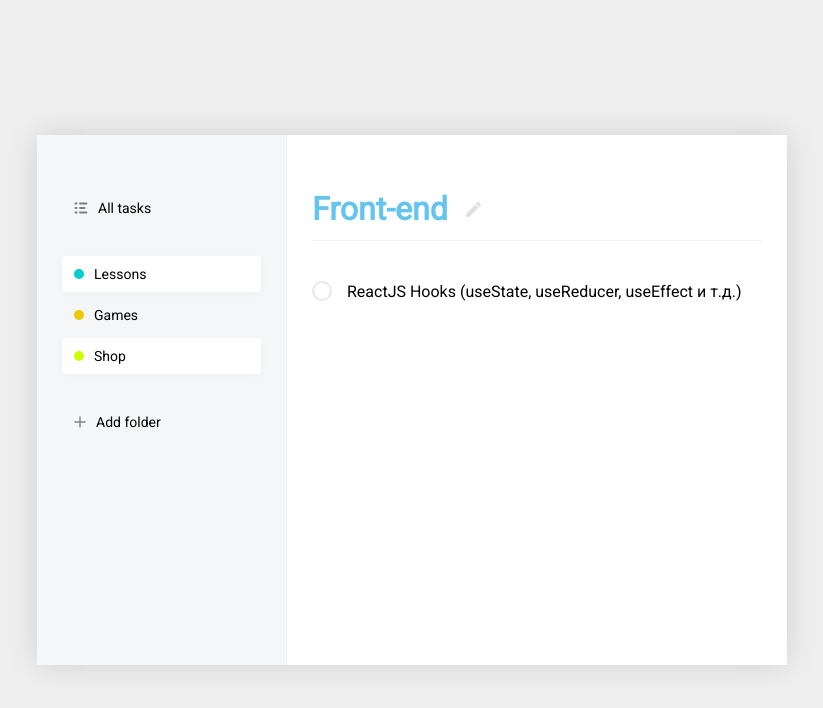
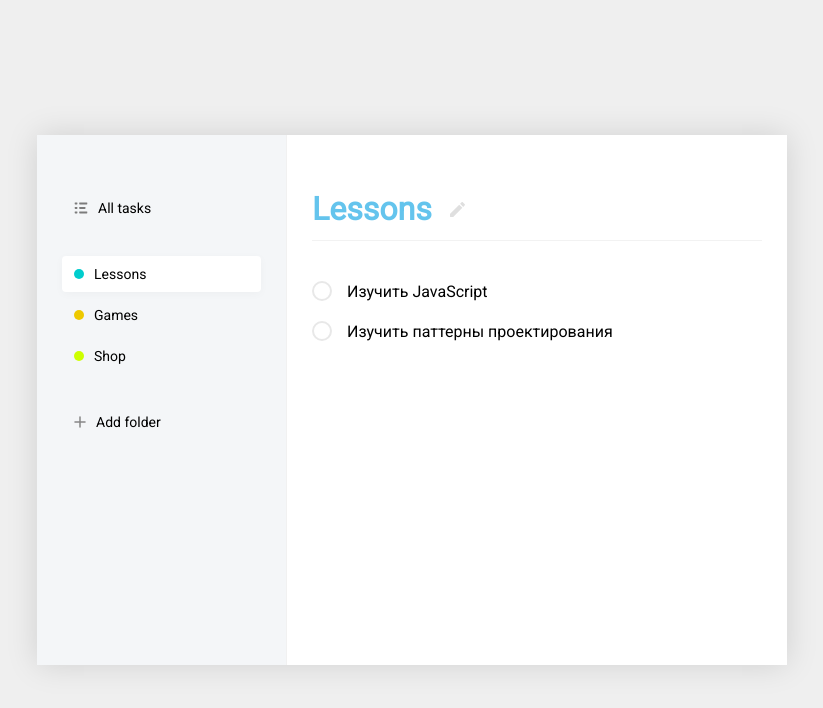
Before and after one commit to khasanov-yevhenii/react-todo-app, a React (Create React App) app: page / in a window 1280 px wide. Shown: the top 708 px of the page, without its empty margins (228-1051 px from the left). Built offline with nearby package versions, Linux system fonts and the light colour scheme.

Commit message:
Added showing folder content

```diff
--- a/src/App.js
+++ b/src/App.js
@@ -50,19 +50,31 @@ const baseFolders = [
         id: 1,
         title: 'Lessons',
         colorId: 7,
-        active: true
+        active: true,
+        tasks: [
+            {
+                id: 1,
+                content: 'Изучить JavaScript',
+                completed: false
+            },
+            {
+                id: 2,
+                content: 'Изучить паттерны проектирования',
+                completed: true
+            }
+        ]
     },
     {
-        id: 1,
+        id: 2,
         title: 'Games',
         colorId: 6,
         active: false
     },
     {
-        id: 1,
+        id: 3,
         title: 'Shop',
         colorId: 3,
-        active: true
+        active: false
     }
 ]
 
@@ -77,8 +89,9 @@ function App() {
         setFolders(newFolders);
     }
 
-    const onRemoveFolder = (obj) => {
-        console.log(obj);
+    const onRemoveFolder = (id) => {
+        const newFolders = folders.filter(folder => folder.id !== id);
+        setFolders(newFolders);
     }
 
     return (
@@ -91,10 +104,10 @@ function App() {
                         active: false
                     }
                 ]}/>
-                <Folders items={folders} onRemoveFolder={onRemoveFolder}/>
+                <Folders folders={folders} onRemoveFolder={onRemoveFolder}/>
                 <AddButton onCreateFolder={onCreateFolder}/>
             </div>
-            <Main/>
+            <Main folders={folders}/>
         </div>
     );
 }
--- a/src/components/Folders/Folders.js
+++ b/src/components/Folders/Folders.js
@@ -7,12 +7,12 @@ const Folders = (props) => {
     return (
         <ul className="todo__items">
             {
-                props.items.map(item => (
-                    <li className={item.active ? 'active' : ''} key={item.title}>
-                        <span className={"badge " + item.color}/>
-                        <span className="folder-title">{item.title}</span>
+                props.folders.map(folder => (
+                    <li className={folder.active ? 'active' : ''} key={folder.title}>
+                        <span className={"badge " + folder.color}/>
+                        <span className="folder-title">{folder.title}</span>
                         <img onClick={() => {
-                            props.onRemoveFolder(item);
+                            props.onRemoveFolder(folder.id);
                         }} className="folder-remove" src={removeSvg} alt="remove"/>
                     </li>
                 ))
--- a/src/components/Main/Main.js
+++ b/src/components/Main/Main.js
@@ -4,10 +4,10 @@ import Tasks from "./Tasks/Tasks";
 import "./Main.scss";
 
 
-const Main = () => {
+const Main = (props) => {
     return (
         <div className="todo__main">
-            <Tasks/>
+            <Tasks folder={props.folders[0]}/>
         </div>
     );
 }
--- a/src/components/Main/Tasks/Tasks.js
+++ b/src/components/Main/Tasks/Tasks.js
@@ -4,18 +4,20 @@ import "./Tasks.scss";
 import editSvg from "./../../../assets/images/edit.svg";
 
 
-const Tasks = () => {
+const Tasks = (props) => {
     return (
         <div className="tasks">
             <div className="tasks__top">
-                <h2 className="tasks__title">Front-end</h2>
+                <h2 className="tasks__title">{props.folder.title}</h2>
                 <img src={editSvg} alt="edit"/>
             </div>
             <div className="tasks__items">
-                <div className="tasks__item">
+                {
+                    props.folder.tasks.map(task => (
+                        <div className="tasks__item" key={task.id}>
                             <div className="checkbox">
-                        <input type="checkbox" id="asd"/>
-                        <label htmlFor="asd">
+                                <input type="checkbox" id={`task-${task.id}`}/>
+                                <label htmlFor={`task-${task.id}`}>
                                     <svg width="11" height="8" viewBox="0 0 11 8" fill="none"
                                          xmlns="http://www.w3.org/2000/svg" opacity="0">
                                         <path d="M9.29999 1.20001L3.79999 6.70001L1.29999 4.20001" stroke="#B2B2B2"
@@ -23,8 +25,10 @@ const Tasks = () => {
                                     </svg>
                                 </label>
                             </div>
-                    <p className="text">ReactJS Hooks (useState, useReducer, useEffect и т.д.)</p>
+                            <p className="text">{task.content}</p>
                         </div>
+                    ))
+                }
             </div>
         </div>
     );
--- a/src/components/Main/Tasks/Tasks.scss
+++ b/src/components/Main/Tasks/Tasks.scss
@@ -35,6 +35,7 @@
   &__item {
     display: flex;
     align-items: center;
+    margin-bottom: 20px;
 
     .checkbox {
       input {
```
Lines whose indentation alone changed are shown as unchanged.
